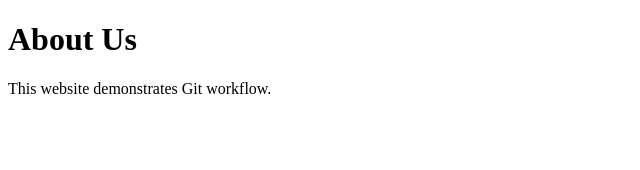
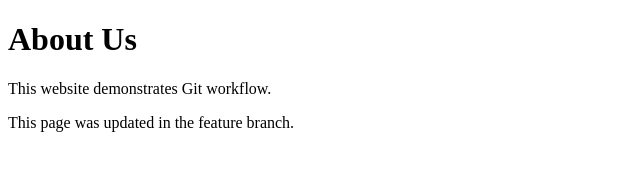
Before and after one commit to chsiddhardha2030-cyber/LoginProject, a plain HTML site: page about.html in a window 1280 px wide. Shown: the whole page, without its empty margins (0-640 px from the left). Drawn offline with Linux system fonts and the light colour scheme.

Commit message:
Add feature branch information

```diff
--- a/about.html
+++ b/about.html
@@ -6,5 +6,6 @@
   <body>
     <h1>About Us</h1>
     <p>This website demonstrates Git workflow.</p>
+    <p>This page was updated in the feature branch.</p>
   </body>
 </html>
```
